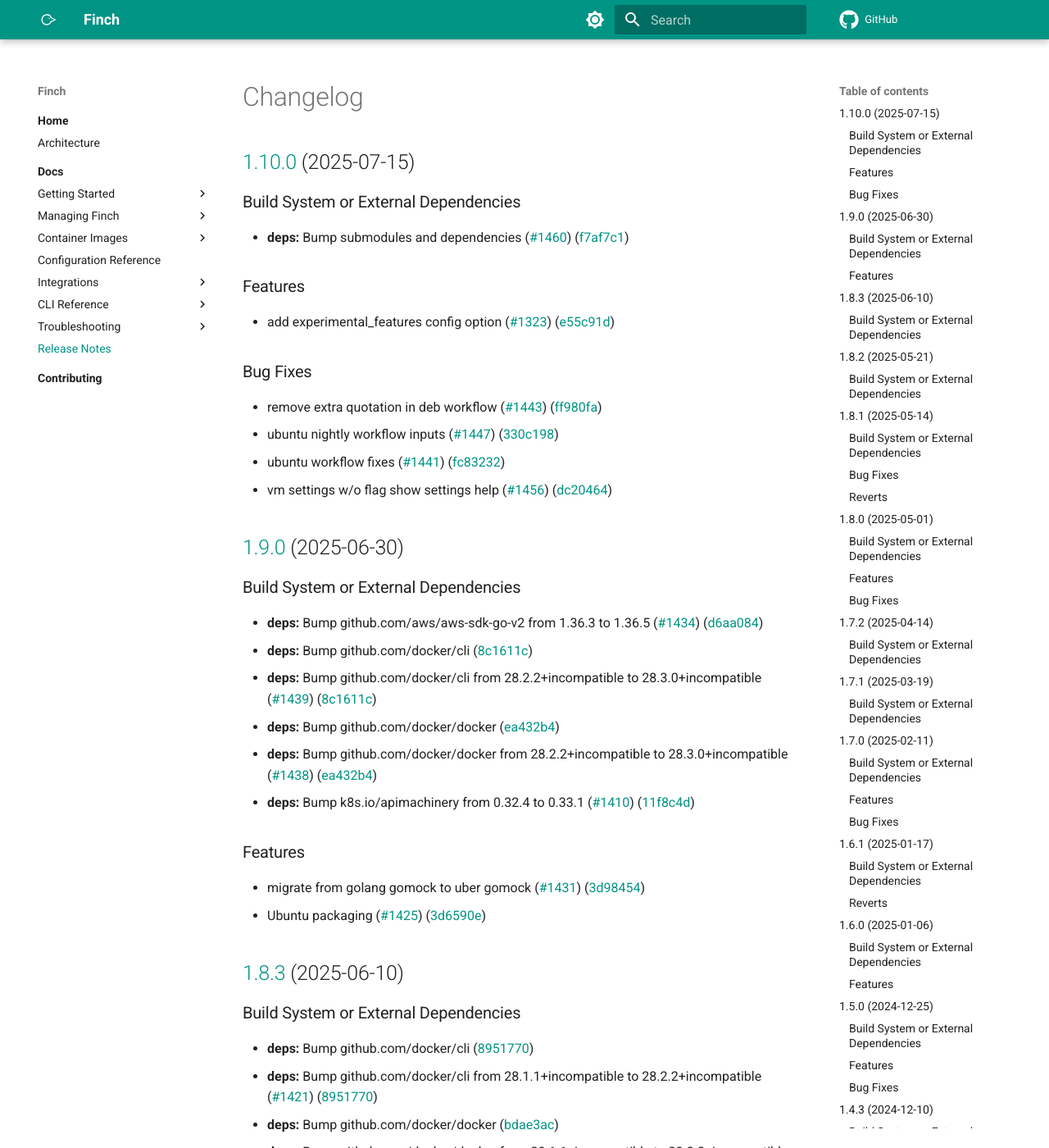
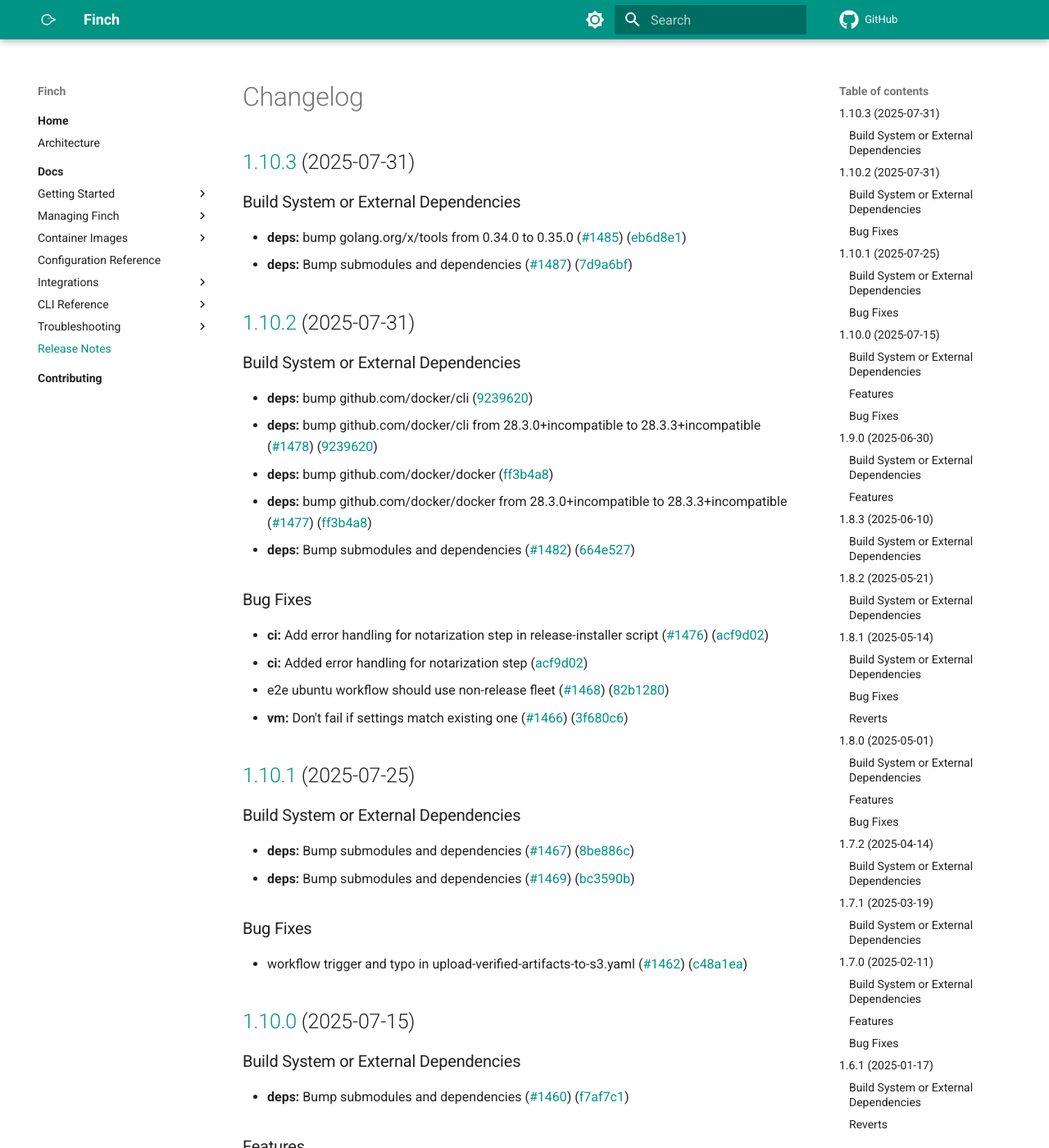
Before and after one commit to runfinch/finch-website, an MkDocs documentation site: the page built from docs/docs/changelog.md, in a window 1280 px wide and 1400 px high. Shown: the whole window at 82% size. Built offline with MkDocs 1.6.1 and Material for MkDocs 9.7.7, drawn with Linux system fonts in a browser that asks for light colours; comment, search, counter and statistics services are not loaded.

Commit message:
[create-pull-request] automated change
Signed-off-by: github-actions[bot] <41898282+github-actions[bot]@users.noreply.github.com>

```diff
--- a/docs/docs/changelog.md
+++ b/docs/docs/changelog.md
@@ -1,4 +1,44 @@
 # Changelog
+
+## [1.10.3](https://github.com/runfinch/finch/compare/v1.10.2...v1.10.3) (2025-07-31)
+
+
+### Build System or External Dependencies
+
+* **deps:** bump golang.org/x/tools from 0.34.0 to 0.35.0 ([#1485](https://github.com/runfinch/finch/issues/1485)) ([eb6d8e1](https://github.com/runfinch/finch/commit/eb6d8e1c0babde554510f2bc29a69f40586678c6))
+* **deps:** Bump submodules and dependencies ([#1487](https://github.com/runfinch/finch/issues/1487)) ([7d9a6bf](https://github.com/runfinch/finch/commit/7d9a6bfcd4db32fb4bd0cc52036f4ae0bb488099))
+
+## [1.10.2](https://github.com/runfinch/finch/compare/v1.10.1...v1.10.2) (2025-07-31)
+
+
+### Build System or External Dependencies
+
+* **deps:** bump github.com/docker/cli ([9239620](https://github.com/runfinch/finch/commit/9239620b4c5eafe59777a2395434c00d23130a54))
+* **deps:** bump github.com/docker/cli from 28.3.0+incompatible to 28.3.3+incompatible ([#1478](https://github.com/runfinch/finch/issues/1478)) ([9239620](https://github.com/runfinch/finch/commit/9239620b4c5eafe59777a2395434c00d23130a54))
+* **deps:** bump github.com/docker/docker ([ff3b4a8](https://github.com/runfinch/finch/commit/ff3b4a88598670754e81719c613c6a46fa6285f3))
+* **deps:** bump github.com/docker/docker from 28.3.0+incompatible to 28.3.3+incompatible ([#1477](https://github.com/runfinch/finch/issues/1477)) ([ff3b4a8](https://github.com/runfinch/finch/commit/ff3b4a88598670754e81719c613c6a46fa6285f3))
+* **deps:** Bump submodules and dependencies ([#1482](https://github.com/runfinch/finch/issues/1482)) ([664e527](https://github.com/runfinch/finch/commit/664e5276401f2f3cd38c8080aee8260e3223cbea))
+
+
+### Bug Fixes
+
+* **ci:** Add error handling for notarization step in release-installer script ([#1476](https://github.com/runfinch/finch/issues/1476)) ([acf9d02](https://github.com/runfinch/finch/commit/acf9d02d3782a7ecb19352687c4a511e05d78965))
+* **ci:** Added error handling for notarization step ([acf9d02](https://github.com/runfinch/finch/commit/acf9d02d3782a7ecb19352687c4a511e05d78965))
+* e2e ubuntu workflow should use non-release fleet ([#1468](https://github.com/runfinch/finch/issues/1468)) ([82b1280](https://github.com/runfinch/finch/commit/82b1280d41344579c1e51c95b0645f4c276a65a5))
+* **vm:** Don't fail if settings match existing one ([#1466](https://github.com/runfinch/finch/issues/1466)) ([3f680c6](https://github.com/runfinch/finch/commit/3f680c684711bd98e3a7fa9d63014e29ed424acd))
+
+## [1.10.1](https://github.com/runfinch/finch/compare/v1.10.0...v1.10.1) (2025-07-25)
+
+
+### Build System or External Dependencies
+
+* **deps:** Bump submodules and dependencies ([#1467](https://github.com/runfinch/finch/issues/1467)) ([8be886c](https://github.com/runfinch/finch/commit/8be886c868b203da4b29d200d8338c02a5631c03))
+* **deps:** Bump submodules and dependencies ([#1469](https://github.com/runfinch/finch/issues/1469)) ([bc3590b](https://github.com/runfinch/finch/commit/bc3590bd7c634d7e026d2b199dc82e9e162024c1))
+
+
+### Bug Fixes
+
+* workflow trigger and typo in upload-verified-artifacts-to-s3.yaml ([#1462](https://github.com/runfinch/finch/issues/1462)) ([c48a1ea](https://github.com/runfinch/finch/commit/c48a1ea0b27d921949f154158ae78c7df0d83cbc))
 
 ## [1.10.0](https://github.com/runfinch/finch/compare/v1.9.0...v1.10.0) (2025-07-15)
 
```
